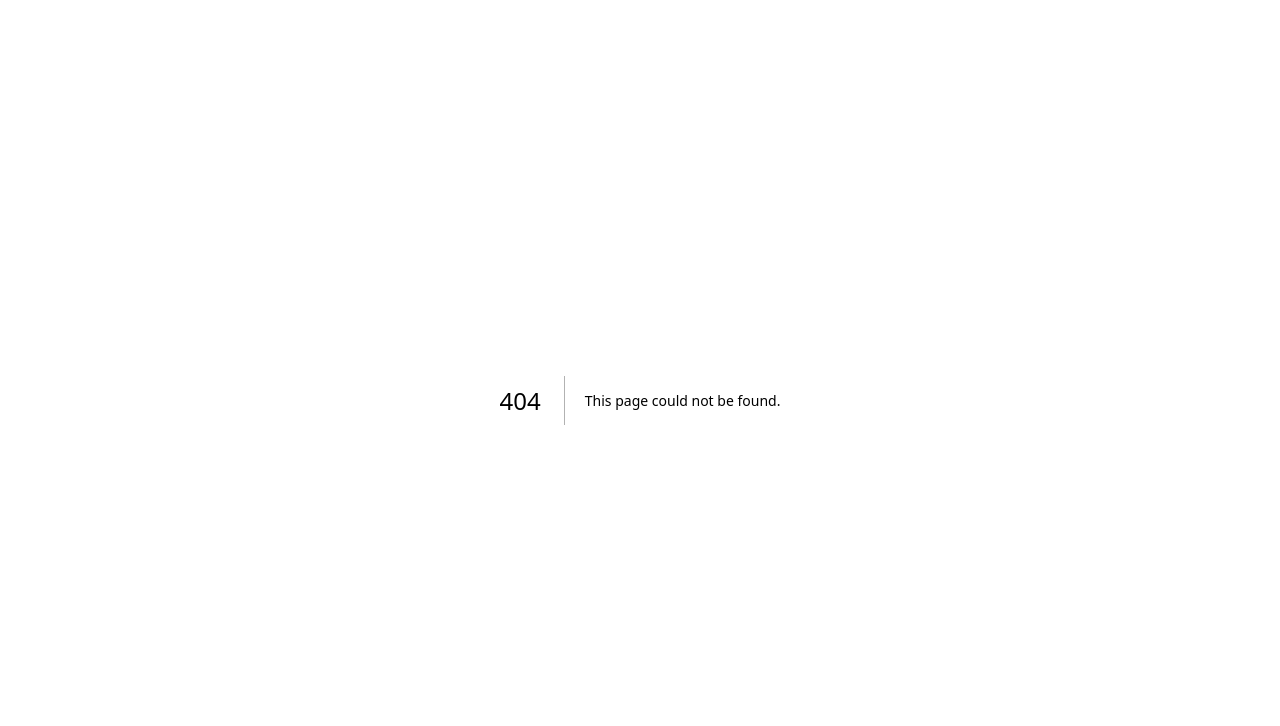
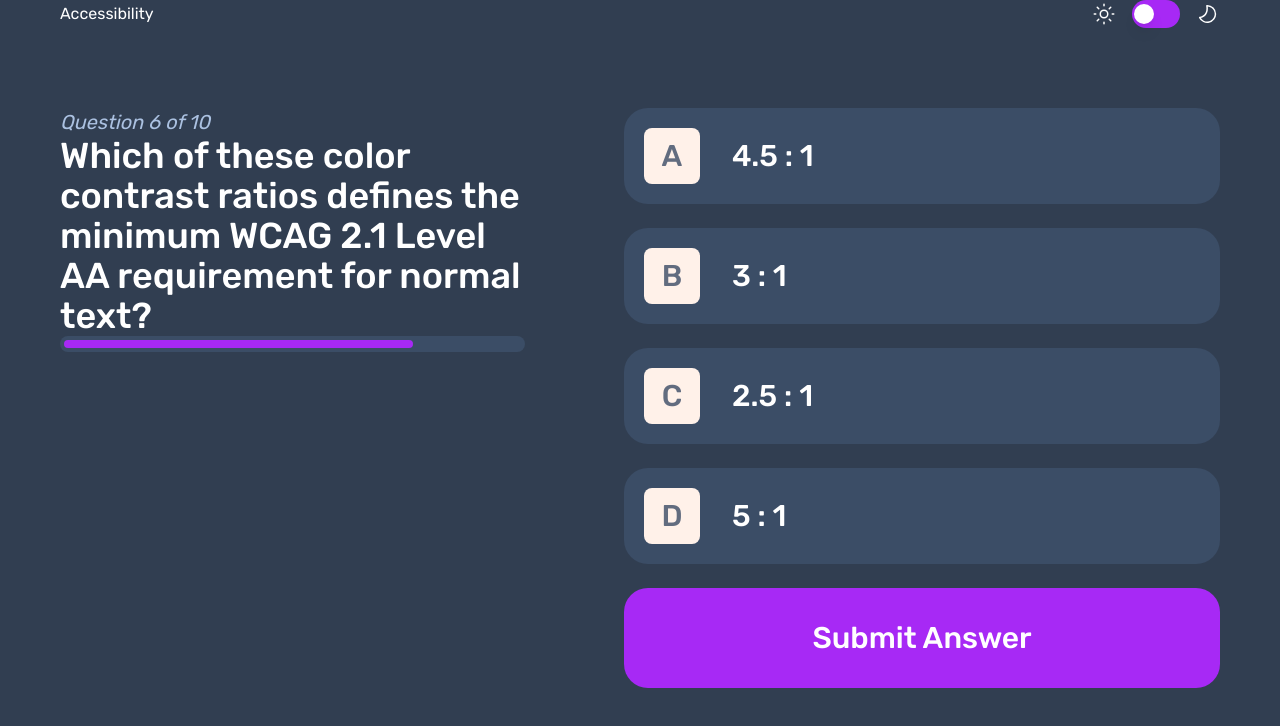
Before and after one commit to bojanbosnic/quiz-app, a Next.js app: page /accessibility in a window 1280 px wide. Before the commit this address had no page. Shown: the top 726 px of the page. Built offline with nearby package versions, Linux system fonts and the light colour scheme.

Commit message:
create accessibility page

```diff
--- /dev/null
+++ b/src/app/accessibility/page.tsx
@@ -0,0 +1,74 @@
+"use client";
+import React, { useState } from "react";
+import { answers } from "../../../icons-elements";
+import Header from "@/components/Header";
+const Accessibility = () => {
+  const [question, setQuestion] = useState(null);
+  const [answer, setAnswer] = useState(false);
+  const catchAnswer = (index: number) => setQuestion(index);
+  const finishAnswer = () => {
+    console.log(question);
+
+    if (question == 0) {
+      console.log("Correct!");
+      setAnswer(true);
+    } else if (question == 1) {
+      console.log("Wrong!");
+      setAnswer(false);
+    } else if (question == 2) {
+      console.log("Wrong!");
+      setAnswer(false);
+    } else if (question == 3) {
+      console.log("Wrong!");
+      setAnswer(false);
+    }
+  };
+  return (
+    <div className="container mx-auto">
+      <div className="flex justify-between items-center mb-20">
+        <Header title="Accessibility" />
+      </div>
+      <div className="flex justify-between">
+        <div className="w-[465px] h-[452px]">
+          <span className="h2">Question 6 of 10</span>
+          <h2 className="qustion-h2">
+            Which of these color contrast ratios defines the minimum WCAG 2.1
+            Level AA requirement for normal text?
+          </h2>
+          <div className="flex items-center relative h-4 rounded-full bg-card">
+            <div className="w-3/4 absolute left-1 h-2  bg-purple rounded-full"></div>
+          </div>
+        </div>
+        <div className="min-w-[596px]">
+          <ul className="list-none no-underline">
+            {answers.map((element, i) => (
+              <li key={i}>
+                <button
+                  onClick={() => catchAnswer(i)}
+                  className={`quiz-card focus:outline-none focus:ring focus:ring-purple group transition`}
+                >
+                  <span className="flex items-center justify-center w-14 h-14 rounded-md bg-[#FFF1E9] mr-4 md:mr-8 group-focus:bg-purple transition-colors duration-300">
+                    <span className="text-grey group-focus:text-white transition-colors duration-300">
+                      {element.letter}
+                    </span>
+                  </span>
+                  <span className={`text-xl text-white md:text-3xl`}>
+                    {element.first}
+                  </span>
+                </button>
+              </li>
+            ))}
+            <button
+              onClick={finishAnswer}
+              className="w-full text-white font-medium rounded-lg flex justify-center items-center texts-xs bg-purple p-3 md:p-8 md:text-3xl"
+            >
+              Submit Answer
+            </button>
+          </ul>
+        </div>
+      </div>
+    </div>
+  );
+};
+
+export default Accessibility;
--- a/src/app/globals.css
+++ b/src/app/globals.css
@@ -4,7 +4,7 @@
 
 @layer base {
   body {
-    @apply bg-white font-primary;
+    @apply bg-tertiary font-primary;
   }
 }
 
--- a/src/app/page.tsx
+++ b/src/app/page.tsx
@@ -1,15 +1,13 @@
 "use client";
 import HomePage from "@/components/Home";
-import Question from "@/components/Question";
-import { useSelector } from "react-redux";
 
 const Home = () => {
-  const count = useSelector((state: RootState) => state.quiz.page);
-
   return (
-    <div className="bg-tertiary h-screen flex justify-center items-center">
+    <div className="h-screen flex justify-center items-center">
       <header></header>
-      <main>{count ? <HomePage /> : <Question />}</main>
+      <main>
+        <HomePage />
+      </main>
       <footer>
         <div className="text-center hidden">
           2024 &copy; All rights resrved.
--- a/src/app/redux/quizSlice.tsx
+++ b/src/app/redux/quizSlice.tsx
@@ -1,7 +1,7 @@
 import { createSlice } from "@reduxjs/toolkit";
 const initialState = {
   correct: false,
-  page: true,
+  background: true,
 };
 export const quizSlice = createSlice({
   name: "quiz",
@@ -10,10 +10,10 @@
     setCorrectAnswer(state, action) {
       state.correct = action.payload;
     },
-    setPage(state) {
-      state.page = !state.page;
+    setBackground(state) {
+      state.background = !state.background;
     },
   },
 });
-export const { setCorrectAnswer, setPage } = quizSlice.actions;
+export const { setCorrectAnswer, setBackground } = quizSlice.actions;
 export default quizSlice.reducer;
--- /dev/null
+++ b/src/components/Elements.tsx
@@ -0,0 +1,27 @@
+import React, { useState } from "react";
+import Link from "next/link";
+import { useDispatch } from "react-redux";
+import { elements, answers } from "../../icons-elements";
+
+const Elements = () => {
+  return (
+    <>
+      <ul className="list-none no-underline">
+        {elements.map((element, i) => (
+          <Link href={element.heading.toLowerCase()} key={i}>
+            <button className="quiz-card">
+              <span className="flex items-center justify-center w-14 h-14 rounded-md bg-[#FFF1E9] mr-4 md:mr-8">
+                {element.svg}
+              </span>
+              <span className="text-xl text-white md:text-3xl">
+                {element.heading}
+              </span>
+            </button>
+          </Link>
+        ))}
+      </ul>
+    </>
+  );
+};
+
+export default Elements;
--- a/src/components/Header.tsx
+++ b/src/components/Header.tsx
@@ -1,13 +1,19 @@
+"use client";
 import React from "react";
 import { Switch } from "@/components/ui/switch";
+import { setBackground } from "@/app/redux/quizSlice";
+import { useDispatch, useSelector } from "react-redux";
 type HeaderProps = {
   title: string;
 };
 const Header: React.FC<HeaderProps> = ({ title }) => {
+  const dispatch = useDispatch();
+  const switchColor = useSelector((state: RootState) => state.quiz.background);
+
   return (
     <>
       <div>
-        <h1 className="text-white">{title}</h1>
+        <h1 className={switchColor ? `text-white` : `text-card`}>{title}</h1>
       </div>
       <div className="flex items-center ">
         <span>
@@ -23,7 +29,7 @@
             />
           </svg>
         </span>
-        <Switch />
+        <Switch onClick={() => dispatch(setBackground())} />
         <span>
           <svg
             xmlns="http://www.w3.org/2000/svg"
--- a/src/components/Home.tsx
+++ b/src/components/Home.tsx
@@ -1,5 +1,5 @@
 import React from "react";
-import Questions from "./Questions";
+import Elements from "./Elements";
 import Header from "./Header";
 
 const Home = () => {
@@ -8,7 +8,6 @@
       <div className="flex justify-between items-center mb-20">
         <Header title="" />
       </div>
-      <div className="w-full">
       <div className="flex flex-wrap justify-center md:flex-nowrap md:justify-between">
         <div>
           <h1 className="h1">
@@ -18,8 +17,7 @@
           <h2 className="h2">Pick a subject to get started.</h2>
         </div>
         <div className="min-w-[564px]">
-            <Questions title="" />
-          </div>
+          <Elements title="" />
         </div>
       </div>
     </div>
--- a/src/components/Question.tsx
+++ /dev/null
@@ -1,29 +0,0 @@
-import React from "react";
-import Questions from "./Questions";
-import Header from "./Header";
-const Question = () => {
-  return (
-    <div className="container mx-auto">
-      <div className="flex justify-between items-center mb-20">
-        <Header title="Accessibility" />
-      </div>
-      <div className="flex  justify-between">
-        <div>
-          <span className="h2">Question 6 of 10</span>
-          <h2 className="qustion-h2">
-            Which of these color contrast ratios defines the minimum WCAG 2.1
-            Level AA requirement for normal text?
-          </h2>
-          <div className="flex items-center relative h-4 rounded-full bg-card">
-            <div className="w-3/4 absolute left-1 h-2  bg-purple rounded-full"></div>
-          </div>
-        </div>
-        <div className="min-w-[596px]">
-          <Questions title="Accessibility" />
-        </div>
-      </div>
-    </div>
-  );
-};
-
-export default Question;
--- a/src/components/Questions.tsx
+++ /dev/null
@@ -1,67 +0,0 @@
-import React, { useState } from "react";
-import { useDispatch } from "react-redux";
-import { setPage } from "@/app/redux/quizSlice";
-import { elements, answers } from "../../icons-elements";
-type QuestionsProps = {
-  title: string;
-};
-const Questions: React.FC<QuestionsProps> = ({ title }) => {
-  const dispatch = useDispatch();
-  const [proba, setProba] = useState(false);
-
-  const catchAnswer = (i: number) => {
-    if (i === 0) {
-      setProba(true);
-      console.log("TRUE ANSWER");
-    } else {
-      console.log("WRONG ANSWER");
-    }
-  };
-  return (
-    <>
-      <ul className="list-none no-underline">
-        {title == ""
-          ? elements.map((element, i) => (
-              <li key={i}>
-                <button
-                  className="quiz-card"
-                  onClick={() => dispatch(setPage())}
-                >
-                  <span className="flex items-center justify-center w-14 h-14 rounded-md bg-[#FFF1E9] mr-4 md:mr-8">
-                    {element.svg}
-                  </span>
-                  <span className="text-xl text-white md:text-3xl">
-                    {element.heading}
-                  </span>
-                </button>
-              </li>
-            ))
-          : title == "Accessibility"
-          ? answers.map((element, i) => (
-              <li key={i}>
-                <button onClick={() => catchAnswer(i)} className="quiz-card">
-                  <span className="flex items-center justify-center w-14 h-14 rounded-md bg-[#FFF1E9] mr-4 md:mr-8">
-                    <span className="text-grey">{element.letter}</span>
-                  </span>
-                  <span
-                    className={
-                      proba
-                        ? `text-xl text-white md:text-3xl`
-                        : `text-xl text-grey md:text-3xl`
-                    }
-                  >
-                    {element.first}
-                  </span>
-                </button>
-              </li>
-            ))
-          : null}
-        <button className="w-full text-white font-medium rounded-lg flex justify-center items-center texts-xs bg-purple p-3 md:p-8 md:text-3xl">
-          Submit Answer
-        </button>
-      </ul>
-    </>
-  );
-};
-
-export default Questions;
--- a/tailwind.config.ts
+++ b/tailwind.config.ts
@@ -22,6 +22,7 @@
         secondary: "#ABC1E1",
         tertiary: "#313E51",
         card: "#3B4D66",
+        green: "#26D782",
         purple: "#A729F5",
         grey: "#626C7F",
       },
```
Lines whose indentation alone changed are shown as unchanged.
